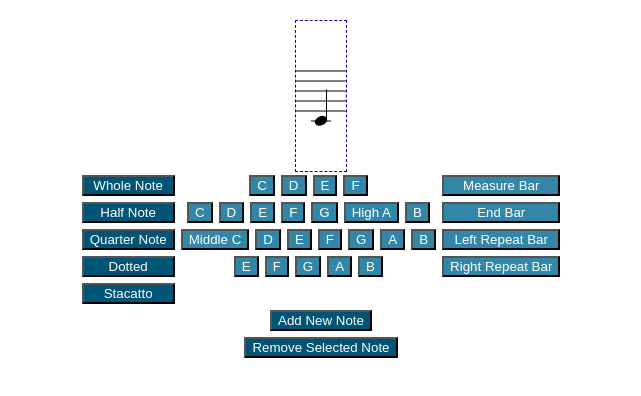
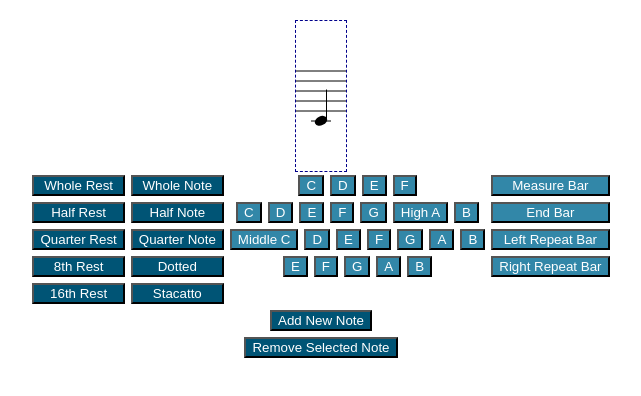
Before and after one commit to cjamiev/music-maker, a React (Create React App) app: page / in a window 1280 px wide. Shown: the top 396 px of the page, without its empty margins (319-960 px from the left). Built offline with nearby package versions, Linux system fonts and the light colour scheme.

Commit message:
Adding in whole and half rest.

```diff
--- a/src/MusicSheetCreator.js
+++ b/src/MusicSheetCreator.js
@@ -34,7 +34,14 @@ const DisplaySelection = ({ sheet, selectItem, currentIndex }) => {
 const SymbolSelector = ({ selectKey, selectNoteType, selectDotted, selectStacatto, selectSymbol }) => {
   return (
     <div className="symbol-selection">
-      <div className="note-type-selection">
+      <div className="column-selection">
+        <button className="add-btn" onClick={() => { selectSymbol('wholerest'); }}>Whole Rest</button>
+        <button className="add-btn" onClick={() => { selectSymbol('halfrest'); }}>Half Rest</button>
+        <button className="add-btn" onClick={() => { selectSymbol('quarterrest'); }}>Quarter Rest</button>
+        <button className="add-btn" onClick={() => { selectSymbol('8threst'); }}>8th Rest</button>
+        <button className="add-btn" onClick={() => { selectSymbol('16threst'); }}>16th Rest</button>
+      </div>
+      <div className="column-selection">
         <button className="add-btn" onClick={() => { selectNoteType('whole'); }}>Whole Note</button>
         <button className="add-btn" onClick={() => { selectNoteType('half'); }}>Half Note</button>
         <button className="add-btn" onClick={() => { selectNoteType('quarter'); }}>Quarter Note</button>
@@ -74,7 +81,7 @@ const SymbolSelector = ({ selectKey, selectNoteType, selectDotted, selectStacatt
           <button className='note-btn' onClick={() => selectKey('B3')}>B</button>
         </div>
       </div>
-      <div className="divider-selection">
+      <div className="column-selection">
         <button className='note-btn' onClick={() => selectSymbol('SymbolMeasureBar')}> Measure Bar</button>
         <button className='note-btn' onClick={() => selectSymbol('SymbolEndBar')}>End Bar</button>
         <button className='note-btn' onClick={() => selectSymbol('SymbolLeftRepeatBar')}>Left Repeat Bar</button>
--- a/src/MusicSymbols/symbol.js
+++ b/src/MusicSymbols/symbol.js
@@ -19,7 +19,21 @@ const STAFF_WIDTH = 50;
 const keyList = ['E3', 'F3', 'G3', 'A3', 'B3', 'C4', 'D4', 'E4', 'F4', 'G4', 'A4', 'B4', 'C5', 'D5', 'E5', 'F5', 'G5', 'A5', 'B5', 'C6', 'D6', 'E6', 'F6'];
 
 const CreateOtherSymbol = (key) => {
-  if (key === 'SymbolMeasureBar') {
+  if (key === 'wholerest') {
+    return (
+      <Fragment>
+        <rect x={STAFF_WIDTH / TWO - STAFF_LINE_DISTANCE / TWO} y={TOP_STAFF_LINE + STAFF_LINE_DISTANCE} width={STAFF_LINE_DISTANCE} height={STAFF_LINE_DISTANCE / TWO} className='single-bar-line' />
+      </ Fragment >
+    );
+  }
+  else if (key === 'halfrest') {
+    return (
+      <Fragment>
+        <rect x={STAFF_WIDTH / TWO - STAFF_LINE_DISTANCE / TWO} y={TOP_STAFF_LINE + 1.5 * STAFF_LINE_DISTANCE} width={STAFF_LINE_DISTANCE} height={STAFF_LINE_DISTANCE / TWO} className='single-bar-line' />
+      </ Fragment >
+    );
+  }
+  else if (key === 'SymbolMeasureBar') {
     return (
       <Fragment>
         <line x1={STAFF_WIDTH / TWO} x2={STAFF_WIDTH / TWO} y1={TOP_STAFF_LINE} y2={BOTTOM_STAFF_LINE} className='single-bar-line' />
--- a/src/music-sheet-creator.css
+++ b/src/music-sheet-creator.css
@@ -27,12 +27,7 @@
   justify-content: center;
 }
 
-.divider-selection {
-  display: flex;
-  flex-direction: column;
-}
-
-.note-type-selection {
+.column-selection {
   display: flex;
   flex-direction: column;
 }
```
